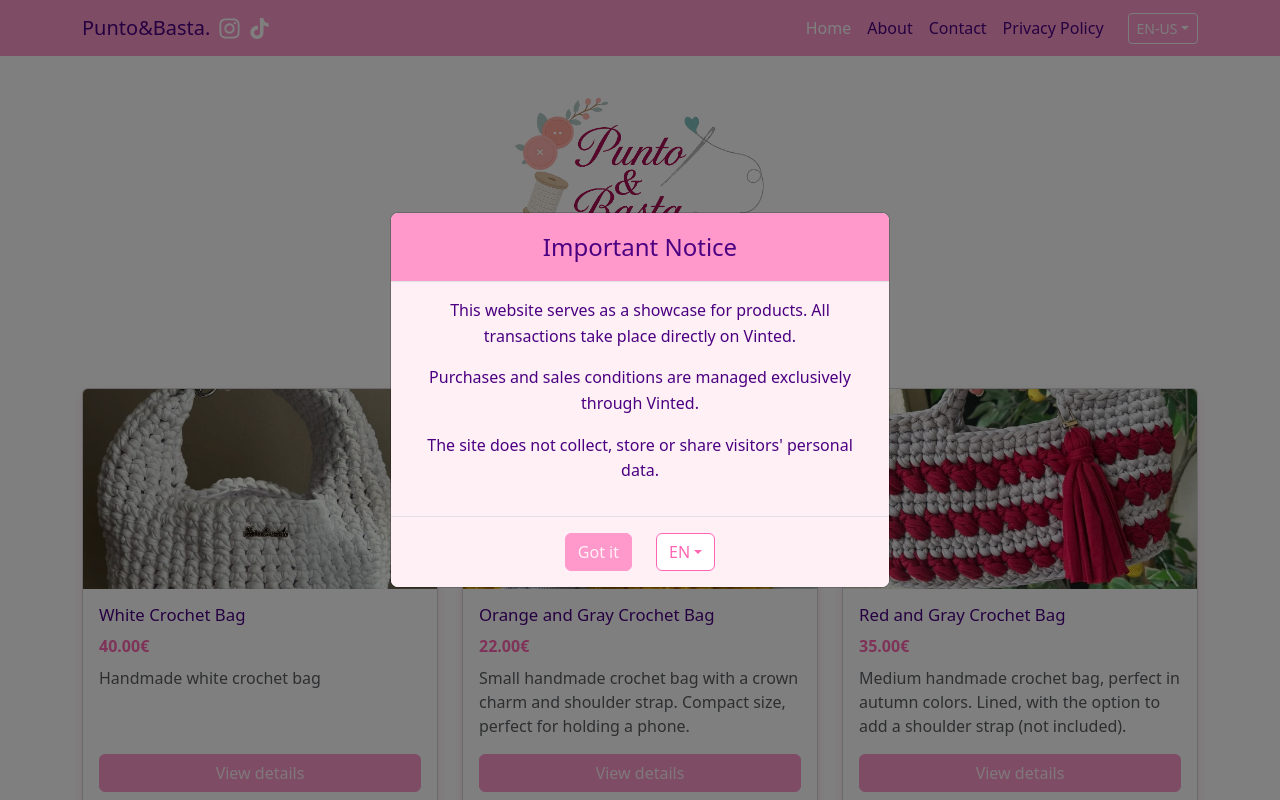
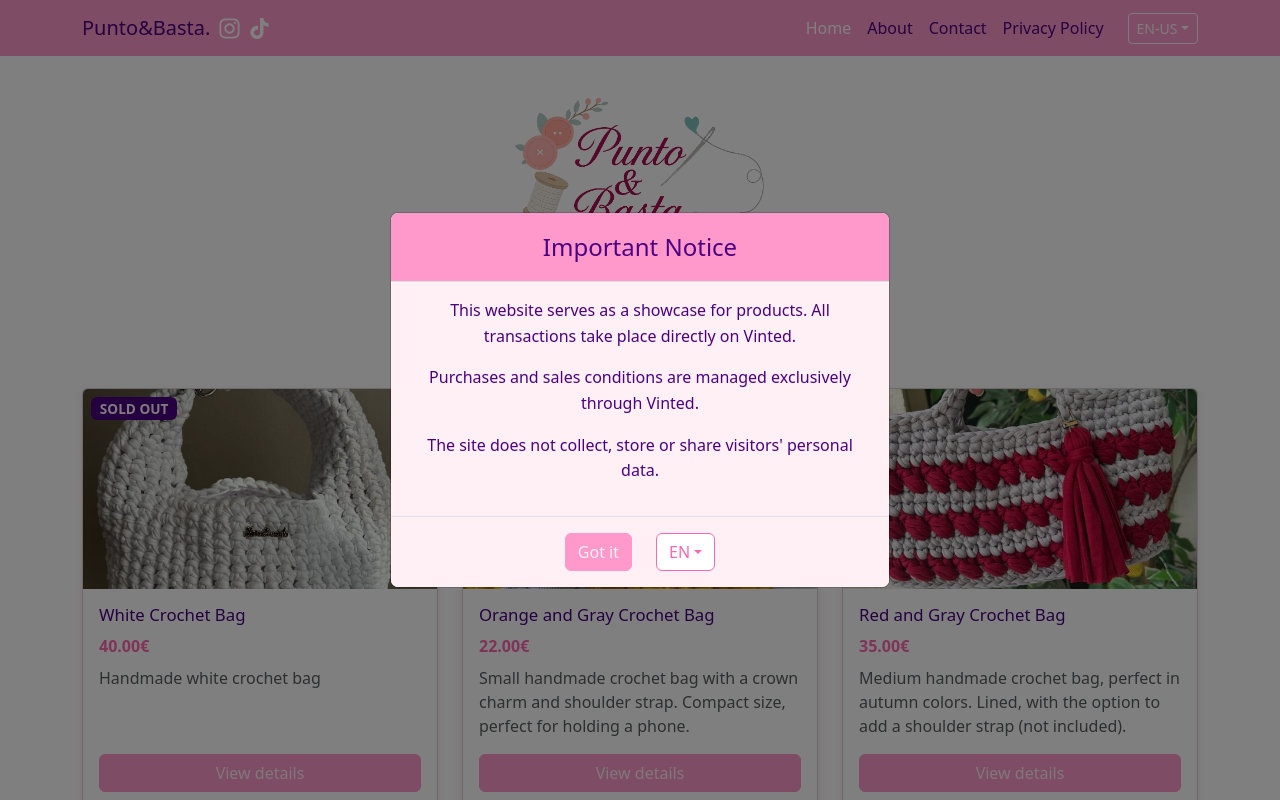
Before and after one commit to kevin96bit/Punto-Basta., a React (Create React App) app: page / in a window 1280 px wide. Shown: the top 800 px of the page. Built offline with nearby package versions, Linux system fonts and the light colour scheme.

Commit message:
1 aggiornamento Productcard card1 sold out

```diff
--- a/src/components/ProductCard.js
+++ b/src/components/ProductCard.js
@@ -40,11 +40,11 @@ export default function ProductCard({ product }) {
      Per coinvolgere più prodotti basta aggiungere || product.id === <ID>
 ------------------------------- */}
 
-{/* {(product.id === 5 || product.id === 6) && (
+{(product.id === 1) && (
   <span className="badge soldout position-absolute top-0 start-0 m-2">
     SOLD OUT
   </span>
-)} */}
+)}
 
 
       {/* Link con slug per SEO */}
```
